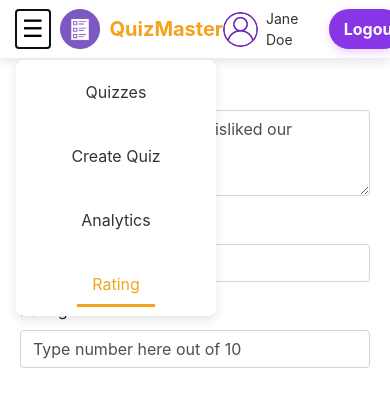
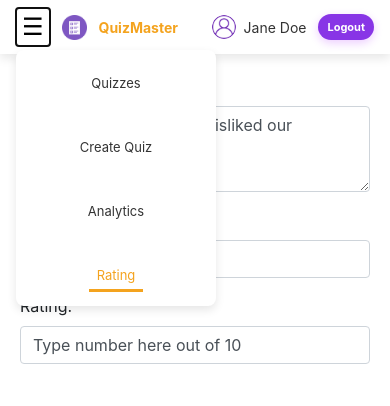
Before and after one commit to Mariam-Elbishbeashy/Quiz-System-Project, a plain HTML site: page public/Rating.html in a window 390 px wide. Both pictures are taken after a click on the button "Toggle navigation". Drawn offline with nearby package versions, Linux system fonts and the light colour scheme.

Commit message:
fixed navbar responsive

```diff
--- a/public/css/UserProfile.css
+++ b/public/css/UserProfile.css
@@ -286,6 +286,10 @@ html:not(.dark-style) .account-settings-links .list-group-item.active {
         border: none;
         cursor: pointer;
     }
+
+    .navbar{
+        flex-wrap: unset !important;
+    }
 }
 
 /* Hide the menu toggle button on larger screens */
@@ -294,3 +298,56 @@ html:not(.dark-style) .account-settings-links .list-group-item.active {
         display: none;
     }
 }
+
+/* Mobile styles */
+@media (max-width: 768px) {
+
+    .logo {
+        height: 25px;
+    }
+
+    .brand-name {
+        font-size: 14px;
+    }
+
+    .nav-links {
+        top: 50px; /* Adjusted position */
+    }
+
+    .nav-links a {
+        font-size: 13px;
+        padding: 6px 8px;
+    }
+
+    .profile img {
+        height: 24px;
+        width: 24px;
+    }
+
+    .logout-btn {
+        padding: 5px 10px;
+        font-size: 11px;
+        margin-right: 10px;
+    }
+
+    .dashboard-title {
+        padding-top: 15%; /* Adjusted for smaller navbar */
+    }
+}
+
+/* Very small screens */
+@media (max-width: 480px) {
+    .navbar {
+        flex-wrap: wrap;
+        padding: 6px;
+    }
+
+    .navbar-left, .navbar-right {
+        gap: 12px;
+    }
+
+    .logout-btn {
+        margin-right: 5px;
+        padding: 5px 9px;
+    }
+}
--- a/public/css/home.css
+++ b/public/css/home.css
@@ -444,3 +444,53 @@ body {
         margin-left: -250px; /* Half of width */
     }
 }
+
+/* Mobile styles */
+@media (max-width: 768px) {
+
+    .logo {
+        height: 25px;
+    }
+
+    .brand-name {
+        font-size: 14px;
+    }
+
+    .nav-links {
+        top: 50px; /* Adjusted position */
+    }
+
+    .nav-links a {
+        font-size: 13px;
+        padding: 6px 8px;
+    }
+
+    .profile img {
+        height: 24px;
+        width: 24px;
+    }
+
+    .logout-btn {
+        font-size: 11px;
+    }
+
+    .dashboard-title {
+        padding-top: 15%; /* Adjusted for smaller navbar */
+    }
+}
+
+/* Very small screens */
+@media (max-width: 480px) {
+    .navbar {
+        flex-wrap: wrap;
+        padding: 12px 22px;
+    }
+
+    .navbar-left, .navbar-right {
+        gap: 12px;
+    }
+
+    .logout-btn {
+        padding: 5px 9px;
+    }
+}
```
